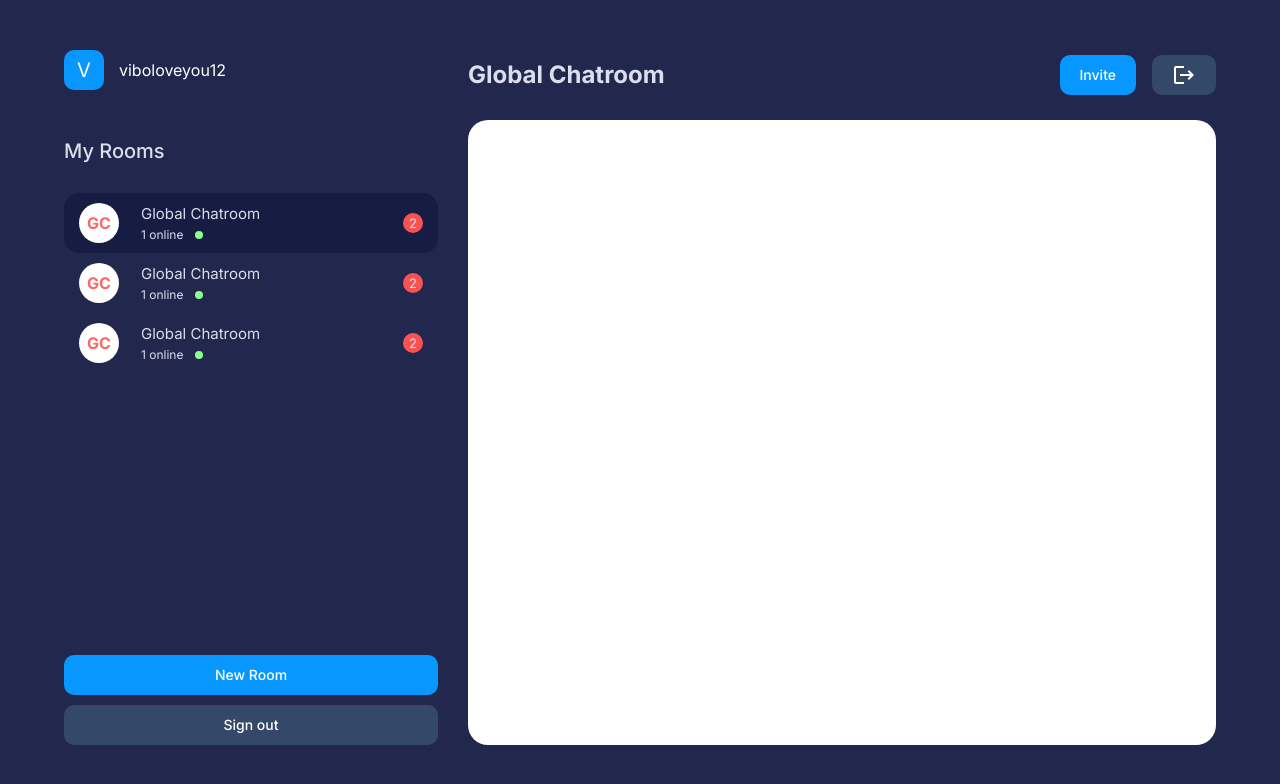
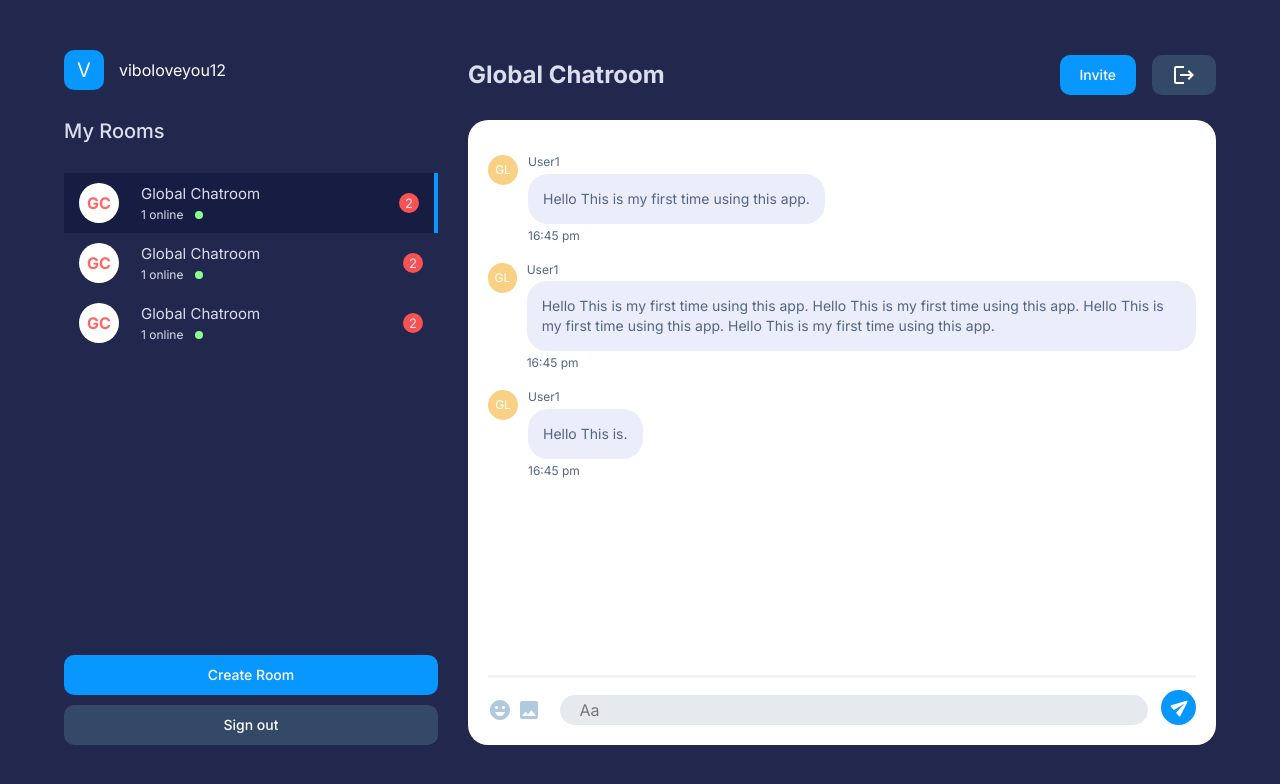
Before and after one commit to yangvi0158/HeartChat, a Next.js app in the folder frontend/: page /room/1 in a window 1280 px wide. Shown: the top 784 px of the page. Built offline with nearby package versions, Linux system fonts and the light colour scheme.

Commit message:
feat: modify and add some style

```diff
--- /dev/null
+++ b/frontend/src/app/components/Chat/ChatAction.tsx
@@ -0,0 +1,43 @@
+import Stack from '@mui/material/Stack';
+import Box from '@mui/material/Box';
+import EmojiEmotionsIcon from '@mui/icons-material/EmojiEmotions';
+import ImageIcon from '@mui/icons-material/Image';
+import SendRoundedIcon from '@mui/icons-material/SendRounded';
+
+import '../../styles/chat/ChatAction.sass';
+
+export default function ChatAction() {
+    return (
+        <Stack
+            direction="row"
+            justifyContent="space-between"
+            alignItems="flex-end"
+            className="chatAction"
+        >
+            <Stack direction="row">
+                <Box className="button--type">
+                    <EmojiEmotionsIcon color="secondary" />
+                </Box>
+                <Box className="button--type">
+                    <ImageIcon color="secondary"/>
+                </Box>
+            </Stack>
+            <div className="input--container">
+                <input placeholder='Aa'></input>
+            </div>
+            <Stack
+                className="button--send"
+                justifyContent="center"
+                alignItems="center"
+            >
+                <SendRoundedIcon
+                    color="info"
+                    fontSize="small"
+                    sx={{
+                        transform: "rotate(-40deg) translate(3px)"
+                    }}
+                />
+            </Stack>
+        </Stack>
+    )
+}
--- /dev/null
+++ b/frontend/src/app/components/Chat/ChatBody.tsx
@@ -0,0 +1,44 @@
+import Stack from '@mui/material/Stack';
+
+import '../../styles/chat/ChatBody.sass';
+
+export default function ChatBody() {
+    return (
+        <div className="chatBody">
+            <Stack className="message-item" direction="row">
+                <div className="avatar">GL</div>
+                <Stack>
+                    <p className="name">User1</p>
+                    <span className="message">
+                        Hello This is my first time using this app.
+                    </span>
+                    <p className="time">16:45 pm</p>
+                </Stack>
+            </Stack>
+            <Stack className="message-item" direction="row">
+                <div className="avatar">GL</div>
+                <Stack>
+                    <p className="name">User1</p>
+                    <span className="message">
+                        Hello This is my first time using this app.
+                        Hello This is my first time using this app.
+                        Hello This is my first time using this app.
+                        Hello This is my first time using this app.
+
+                    </span>
+                    <p className="time">16:45 pm</p>
+                </Stack>
+            </Stack>
+            <Stack className="message-item" direction="row">
+                <div className="avatar">GL</div>
+                <Stack>
+                    <p className="name">User1</p>
+                    <span className="message">
+                        Hello This is.
+                    </span>
+                    <p className="time">16:45 pm</p>
+                </Stack>
+            </Stack>
+        </div>
+    )
+}
--- a/frontend/src/app/components/Room/RoomCard.tsx
+++ b/frontend/src/app/components/Room/RoomCard.tsx
@@ -1,7 +1,6 @@
 import Stack from '@mui/material/Stack';
 
-import '../../styles/room/roomCard.sass'
-import styles from '../../styles/room/room.module.sass';
+import '../../styles/room/roomCard.sass';
 
 export default function RoomCard({active}: any) {
     return (
--- a/frontend/src/app/components/Room/RoomMain.tsx
+++ b/frontend/src/app/components/Room/RoomMain.tsx
@@ -3,6 +3,8 @@ import Box from '@mui/material/Box';
 import Tooltip from '@mui/material/Tooltip';
 import LogoutIcon from '@mui/icons-material/Logout';
 
+import ChatBody from '../Chat/ChatBody';
+import ChatAction from '../Chat/ChatAction';
 import '../../styles/room/roomMain.sass'
 import styles from '../../styles/index.module.sass';
 import roomStyles from '../../styles/room/room.module.sass';
@@ -32,7 +34,10 @@ export default function RoomMain() {
                     </Tooltip>
                 </Stack>
             </Stack>
-            <div className="chat--container"></div>
+            <div className="chat--container">
+                <ChatBody/>
+                <ChatAction />
+            </div>
         </div>
     )
 }
--- a/frontend/src/app/components/Room/RoomSideBar.tsx
+++ b/frontend/src/app/components/Room/RoomSideBar.tsx
@@ -7,11 +7,7 @@ import roomStyles from '../../styles/room/room.module.sass';
 
 export default function RoomSideBar() {
     return (
-        <Stack
-            className={`${roomStyles.roomSection} roomSideBar`}
-            justifyContent="space-between"
-        >
-            <div>
+        <div className={`${roomStyles.roomSection} roomSideBar`}>
             <Stack
                 className="selfInfo--block"
                 direction="row"
@@ -32,11 +28,10 @@ export default function RoomSideBar() {
                 <RoomCard />
                 <RoomCard />
             </div>
-            </div>
             <Stack className="actions--block">
-                <button className={`${styles.button}`}>New Room</button>
+                <button className={`${styles.button}`}>Create Room</button>
                 <button className={`${styles.button} ${styles.buttonSecondary}`}>Sign out</button>
             </Stack>
-        </Stack>
+        </div>
     )
 }
--- /dev/null
+++ b/frontend/src/app/styles/chat/ChatAction.sass
@@ -0,0 +1,24 @@
+@import '../variables'
+
+.chatAction
+    width: 100%
+    height: 50px
+    border-top: solid 3px #F4F4F4
+    background-color: white
+    .input--container
+        width: calc(100% - 120px)
+        input
+            width: 100%
+            height: 30px
+            border: none
+            border-radius: 24px
+            background-color: $inputBg
+            padding: 0 20px
+
+    .button--type
+        margin-right: 5px
+        @include hoverEffect
+
+    .button--send
+        @include circle(35px, $blue)
+        @include hoverEffect
--- /dev/null
+++ b/frontend/src/app/styles/chat/ChatBody.sass
@@ -0,0 +1,26 @@
+@import '../variables'
+
+.chatBody
+    width: 100%
+    height: calc(100% - 50px)
+    overflow: hidden
+    color: #526681
+    .message-item
+        margin: 15px 0
+        font-size: 12px
+        .avatar
+            @include circle(30px, #F9D185)
+            color: white
+            margin-right: 10px
+        p
+            margin-bottom: 5px
+        .name
+        .message
+            font-size: 15px
+            padding: 15px
+            max-width: 700px
+            background-color: #EBEDFA
+            border-radius: 20px
+            @include text-sm
+        .time
+            margin: 5px 0
--- a/frontend/src/app/styles/index.sass
+++ b/frontend/src/app/styles/index.sass
@@ -3,13 +3,11 @@
 .container
     height: 100vh
     padding: 10%
-    box-sizing: border-box
 
 .block
     width: calc(50vw)
     padding: 10%
-    color: $whiteText
-    box-sizing: border-box
+    color: white
     @include respond-lg
         width: calc(100vw - 10px)
     .header__title
--- a/frontend/src/app/styles/room.sass
+++ b/frontend/src/app/styles/room.sass
@@ -1,4 +1,3 @@
 .roomContainer
     height: 100vh
     padding: 50px 5%
-    box-sizing: border-box
--- a/frontend/src/app/styles/room/roomCard.sass
+++ b/frontend/src/app/styles/room/roomCard.sass
@@ -2,7 +2,7 @@
 
 .roomcard--container
     padding: 10px 15px
-    border-radius: 15px
+    //border-radius: 15px
     cursor: pointer
     transition: .2s
     .room
@@ -21,6 +21,7 @@
                 @include ellipsis
             .name
                 font-size: 15px
+                white-space: nowrap
             .status
                 font-size: 12px
             &::after
@@ -31,6 +32,9 @@
         &--notifications
             @include circle(20px, $red)
             font-size: 13px
+            @include respond-md
+                display: none
 
 .active
     background-color: #171C43
+    border-right: solid 4px $blue
--- a/frontend/src/app/styles/room/roomMain.sass
+++ b/frontend/src/app/styles/room/roomMain.sass
@@ -4,7 +4,7 @@
     flex: 4
     padding-left: 30px
     &--topBar
-        padding-bottom: 20px
+        margin-bottom: 20px
         .chatroom-title
             width: 100%
         h2
@@ -12,8 +12,8 @@
             @include ellipsis
 
     .chat--container
-        box-sizing: border-box
         background-color: white
         border-radius: 20px
         width: 100%
         height: calc(100% - 75px)
+        padding: 20px
--- a/frontend/src/app/styles/room/roomSideBar.sass
+++ b/frontend/src/app/styles/room/roomSideBar.sass
@@ -5,10 +5,10 @@
     @include respond-lg
         flex: 2
     @include respond-md
-        max-width: 120px
+        max-width: 90px
     .selfInfo--block
         color: white
-        margin-bottom: 50px
+        margin-bottom: 30px
         p
             margin: 0
             @include respond-md
@@ -22,8 +22,15 @@
             margin-right: 15px
 
     .rooms--block
+        overflow: hidden
+        height: calc(100% - 170px)
         color: $whiteText
         .title
-            margin: 30px 0
+            margin-bottom: 30px
             font-size: 20px
             font-weight: 500
+
+    .actions--block
+        button
+            @include respond-md
+                font-size: 12px
```
Lines whose indentation alone changed are shown as unchanged.
